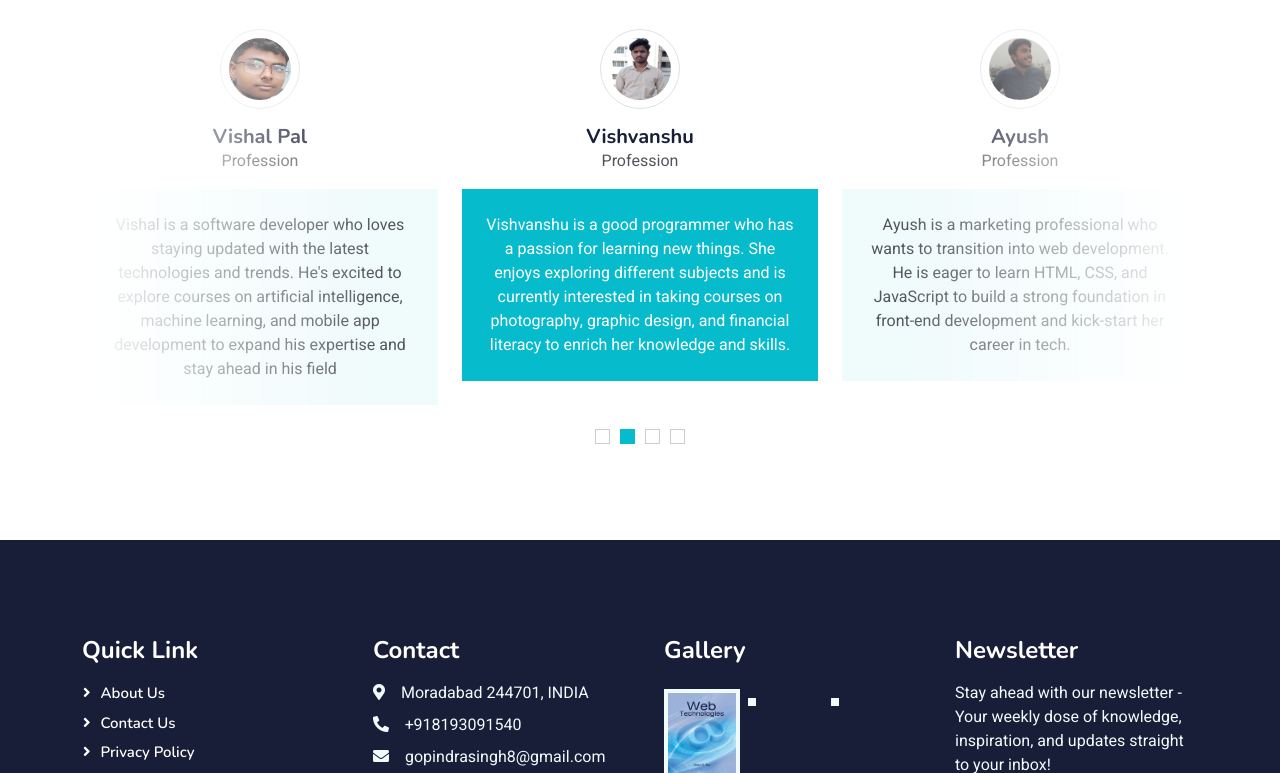
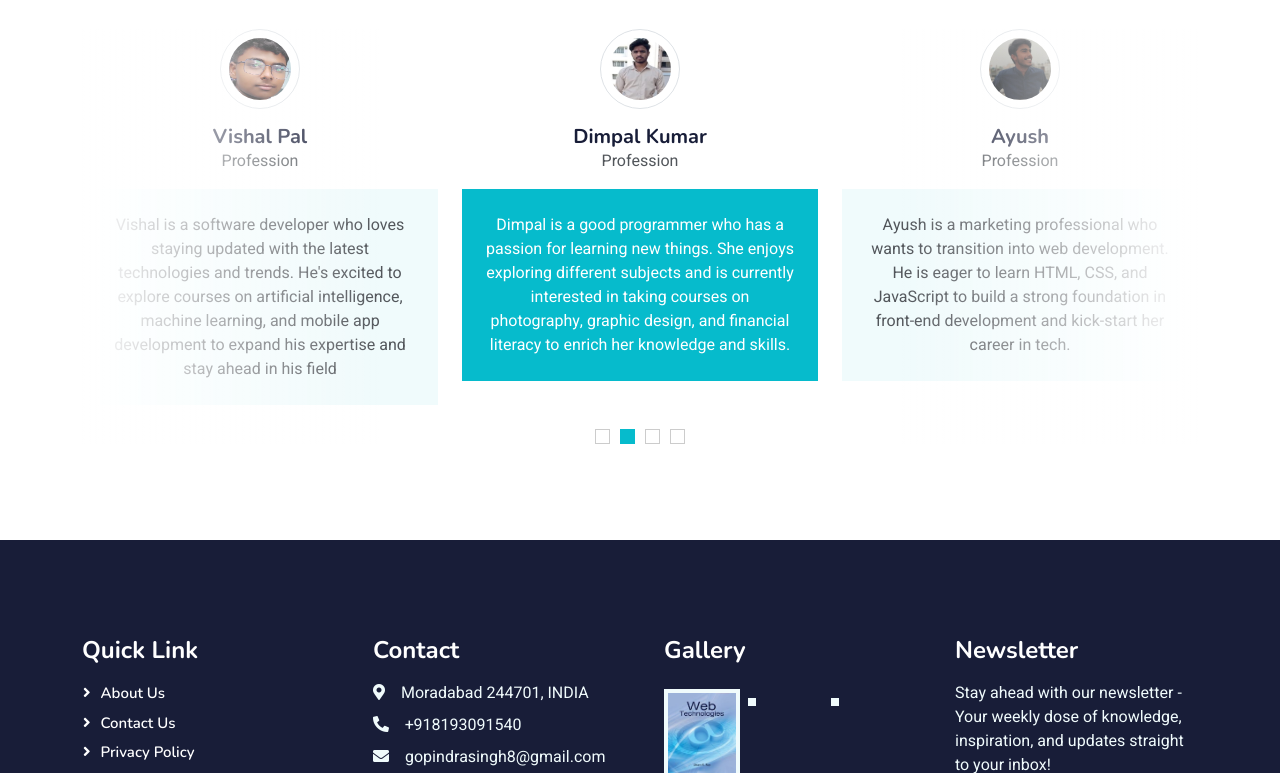
Before and after one commit to GopindraSingh/E-learning-Plat, a plain HTML site: page index.html in a window 1280 px wide. Shown: the part 4920-5693 px from the top of the page. Drawn offline with nearby package versions, Linux system fonts and the light colour scheme.

Commit message:
Update index.html

```diff
--- a/index.html
+++ b/index.html
@@ -463,10 +463,10 @@
                 </div>
                 <div class="testimonial-item text-center">
                     <img class="border rounded-circle p-2 mx-auto mb-3" src="img/testimonial-2.png" style="width: 80px; height: 80px;">
-                    <h5 class="mb-0">Vishvanshu</h5>
+                    <h5 class="mb-0">Dimpal Kumar</h5>
                     <p>Profession</p>
                     <div class="testimonial-text bg-light text-center p-4">
-                    <p class="mb-0">Vishvanshu is a good programmer who has a passion for learning new things. She enjoys exploring different subjects and is currently interested in taking courses on photography, graphic design, and financial literacy to enrich her knowledge and skills.</p>
+                    <p class="mb-0">Dimpal is a good programmer who has a passion for learning new things. She enjoys exploring different subjects and is currently interested in taking courses on photography, graphic design, and financial literacy to enrich her knowledge and skills.</p>
                     </div>
                 </div>
                 <div class="testimonial-item text-center">
```
